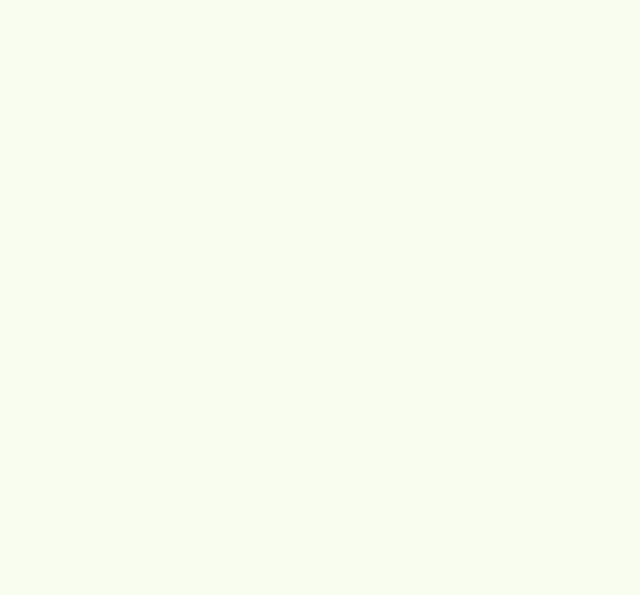
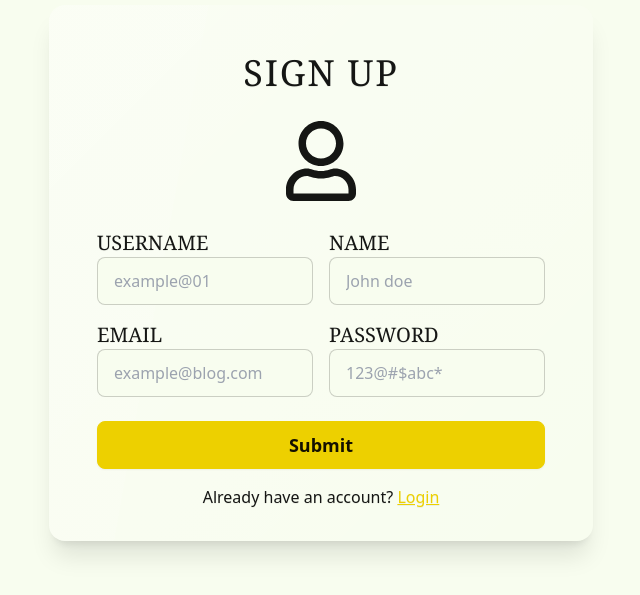
Before and after one commit to Anshul-Sharma01/Blog-SPA-io, a React app in the folder client/: page /auth/register in a window 1280 px wide. Before the commit this address had no page. Shown: the part 159-754 px from the top of the page, without its empty margins (319-959 px from the left). Built offline with nearby package versions, Linux system fonts and the light colour scheme; the HTML template or start-up script is replaced by a standard one.

Commit message:
Added structure for Sign-up page

```diff
--- a/client/src/App.jsx
+++ b/client/src/App.jsx
@@ -4,6 +4,8 @@ import viteLogo from '/vite.svg'
 import './App.css'
 import { Routes, Route } from 'react-router-dom'
 import HomePage from "../src/Pages/HomePage.jsx"
+import Register from './Pages/Register.jsx'
+import Login from './Pages/Login.jsx'
 
 function App() {
 
@@ -11,6 +13,8 @@ function App() {
     <>
       <Routes>
         <Route path='/' element={<HomePage/>} ></Route>
+        <Route path='/auth/register' element={<Register/>}></Route>
+        <Route path='/auth/login' element={<Login/>}></Route>
       </Routes>
     </>
   )
--- a/client/src/Layouts/HomeLayout.jsx
+++ b/client/src/Layouts/HomeLayout.jsx
@@ -44,6 +44,12 @@ function HomeLayout({ children }){
                         <li className="mt-10">
                             <Link to="/">Home</Link>
                         </li>
+                        <li>
+                            <Link to="/auth/register" >Sign Up</Link>
+                        </li>
+                        <li>
+                            <Link to="/auth/login">Log In </Link>
+                        </li>
                     </ul>
                 </div>
             </div>
--- /dev/null
+++ b/client/src/Pages/Login.jsx
@@ -0,0 +1,11 @@
+
+
+function Login(){
+    return(
+        <>
+            <h1>Login User</h1>
+        </>
+    )
+}
+
+export default Login;
--- /dev/null
+++ b/client/src/Pages/Register.jsx
@@ -0,0 +1,115 @@
+import { useState } from "react";
+import { FaRegUser } from "react-icons/fa";
+import { Link } from "react-router-dom";
+
+
+function Register(){
+
+    const [ avatarUrl, setAvatarUrl ] = useState();
+
+    function handleAvatarUpload(e){
+        const file = e.target.files[0];
+        if(file){
+            const previewUrl = URL.createObjectURL(file);
+            setAvatarUrl(previewUrl);
+        }
+    }
+
+    function handleSubmit(e){
+        e.preventDefault();
+    }
+
+    return(
+        <>
+            <section className="flex flex-col justify-center h-[100vh] items-center">
+
+                <div className="card card-compact bg-base-100 w-auto shadow-xl glass">
+                    <form onSubmit={handleSubmit}>
+                        <div className="card-body flex justify-center items-center flex-col gap-6">
+                            <h1 className="text-4xl font-serif uppercase tracking-wider">Sign Up</h1>
+                            <div className="text-5xl rounded-full p-1 ">
+                                <label htmlFor="imgUpload" className=" cursor-pointer">
+                                    {
+                                        !avatarUrl && (
+                                            <FaRegUser className="w-20 h-20"/>
+                                        )
+                                    }{
+                                        avatarUrl && (
+                                            <img className="w-20 h-20 rounded-full object-cover"  src={avatarUrl} />
+                                        )
+                                    }
+
+                                </label>
+                                <input type="file" onChange={handleAvatarUpload} id="imgUpload"  hidden/>
+                            </div>
+                            <div className="flex justify-center items-center flex-col">
+                                <div className="grid grid-cols-2 gap-4 w-full max-w-md">
+                                    <div className="flex flex-col text-left">
+                                        <label htmlFor="unameInput" className="text-xl uppercase font-serif r">
+                                            Username
+                                        </label>
+                                        <input
+                                            type="text"
+                                            placeholder="example@01"
+                                            id="unameInput"
+                                            name="username"
+                                            className="input input-bordered w-full"
+                                        />
+                                    </div>
+                                    <div className="flex flex-col text-left ">
+                                        <label htmlFor="nameInput" className="text-xl uppercase font-serif r">
+                                            Name
+                                        </label>
+                                        <input
+                                            type="text"
+                                            id="nameInput"
+                                            placeholder="John doe"
+                                            name="name"
+                                            className="input input-bordered w-full"
+                                        />
+                                    </div>
+                                    <div className="flex flex-col text-left ">
+                                        <label htmlFor="emailInput" className="text-xl uppercase font-serif r">
+                                            Email
+                                        </label>
+                                        <input
+                                            type="email"
+                                            id="emailInput"
+                                            placeholder="example@blog.com"
+                                            name="email"
+                                            className="input input-bordered w-full"
+                                        />
+                                    </div>
+                                    <div className="flex flex-col text-left ">
+                                        <label htmlFor="passwordInput" className="text-xl uppercase font-serif r">
+                                            Password
+                                        </label>
+                                        <input
+                                            type="password"
+                                            id="passwordInput"
+                                            placeholder="123@#$abc*"
+                                            name="password"
+                                            className="input input-bordered w-full"
+                                        />
+                                    </div>
+                                </div>
+
+                            </div>
+                            <button onClick={handleSubmit} type="submit"
+                            className="btn btn-accent w-full text-lg">
+                                Submit
+                            </button>
+                        </div>
+                    </form>
+
+                    <p>
+                        Already have an account? <Link to="/auth/login" className='link text-accent cursor-pointer'> Login</Link>
+                        </p>
+                </div>
+
+            </section>
+        </>
+    )
+}
+
+export default Register;
```
